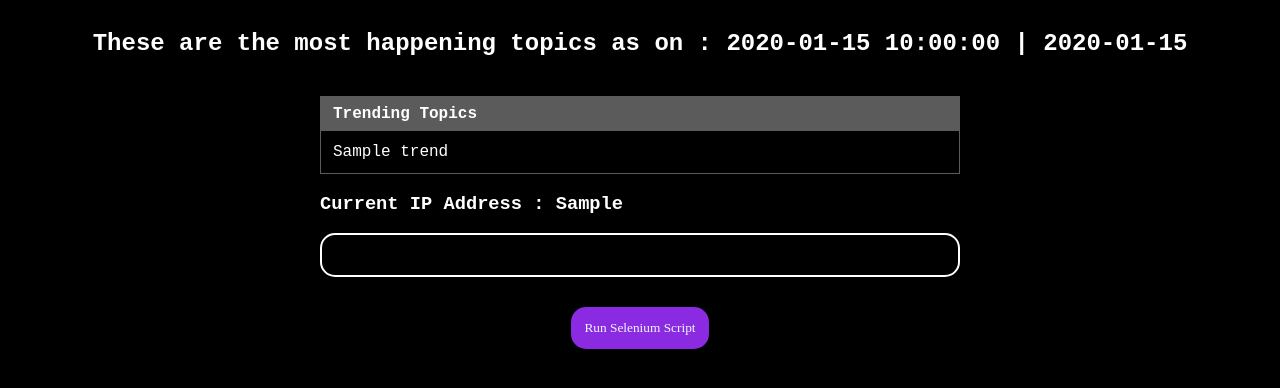
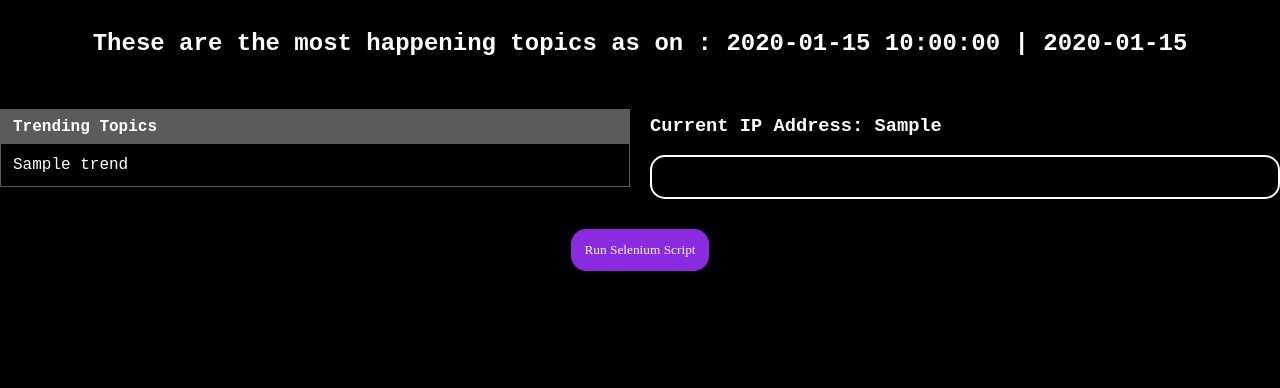
Before and after one commit to Adrin007/X-Scrapper, a Flask app: template templates/trends.html in a window 1280 px wide. Shown: the top 388 px of the page. Run offline with Flask 3, Linux system fonts and the light colour scheme; the template is opened without the code that fills it: most values are stand-ins (such as "Sample title", 1, 10 or a date in 2020).

Commit message:
Final Fix

```diff
--- a/scrapper.py
+++ b/scrapper.py
@@ -22,8 +22,7 @@ def scrapper():
     chrome_options.add_argument("--no-sandbox")
     chrome_options.add_argument("--disable-dev-shm-usage")
     chrome_options.add_argument("--disable-gpu")
-    chrome_options.binary_location = "/usr/bin/google-chrome"
-    driver = webdriver.Chrome(service= Service(ChromeDriverManager().install()),options=chrome_options)
+    driver = webdriver.Chrome(service= Service(ChromeDriverManager().install()))
     try:
         driver.get(website)
         usernameField = WebDriverWait(driver, 20).until(
--- a/templates/trends.html
+++ b/templates/trends.html
@@ -1,17 +1,24 @@
 <!DOCTYPE html>
 <html lang="en">
+
 <head>
     <meta charset="UTF-8">
     <meta name="viewport" content="width=device-width, initial-scale=1.0">
     <title>Trends</title>
 </head>
-<body style="margin: 0; height: 100%; font-family: 'Courier New', Courier, monospace; background-color: black; color: white;">
+
+<body
+    style="margin: 0; height: 100%; font-family: 'Courier New', Courier, monospace; background-color: black; color: white;">
     <div style="display: flex; flex-direction: column; justify-content: center;align-items: center;">
         <div>
-            <h3 style="font-size: x-large; font-weight: 700; margin-top: 30px;">These are the most happening topics as on : {{insertedDate}} | {{insertedtime}}</h3>
+            <h3 style="font-size: x-large; font-weight: 700; margin-top: 30px;">These are the most happening topics as
+                on : {{insertedDate}} | {{insertedtime}}</h3>
         </div>
-        <div style="width: 50%;">
-            <table style="width:100%; border-collapse: collapse; font-size: 16px; background-color: #767676; border: 1px solid #5b5b5b; margin-top: 15px;">
+        <div style="display: grid; grid-template-columns: 1fr 1fr; gap: 20px; width: 100%; margin-top: 15px; align-items: center; justify-content: center; margin-right: 30px; margin-left: 30px;">
+            <!-- Left Section -->
+            <div style="width: 100%;">
+                <table
+                    style="width: 100%; border-collapse: collapse; font-size: 16px; background-color: #767676; border: 1px solid #5b5b5b;">
                     <thead>
                         <tr style="background-color: #5b5b5b; text-align: left;">
                             <th style="padding: 8px 12px;">Trending Topics</th>
@@ -19,22 +26,36 @@
                     </thead>
                     <tbody>
                         {% for trend in insertedTrends %}
-                        <tr style="cursor: pointer; background-color: #000000;padding: 5px;"
+                        <tr style="cursor: pointer; background-color: #000000; padding: 5px;"
                             onmouseover="this.style.backgroundColor='#3C3D37';"
-                            onmouseout="this.style.backgroundColor='#000000'">
-                            <td style="padding: 12px 12px; border-bottom: 1px solid #5b5b5b; color: white;">{{ trend }}</td>
+                            onmouseout="this.style.backgroundColor='#000000';">
+                            <td style="padding: 12px 12px; border-bottom: 1px solid #5b5b5b; color: white;">{{ trend }}
+                            </td>
                         </tr>
                         {% endfor %}
                     </tbody>
                 </table>
-            <h3 style="align-items: start;">Current IP Address : {{ip}}</h3>
-            <div style="background-color: #000; color: #fff; padding: 20px; border-radius: 15px; overflow-x: auto;border: 2px solid white;">
-                <div style="font-family: 'Courier New', Courier, monospace; white-space: pre-wrap; word-wrap: break-word; color: #e0e0e0; margin-top: -220px; margin-bottom: -20px;">{{rawData | safe}}</div>
+            </div>
+
+            <!-- Right Section -->
+            <div style="width: 100%;">
+                <h3 style="align-items: start;">Current IP Address: {{ ip }}</h3>
+                <div
+                    style="background-color: #000; color: #fff; padding: 20px; border-radius: 15px; overflow-x: auto; border: 2px solid white;">
+                    <div
+                        style="font-family: 'Courier New', Courier, monospace; white-space: pre-wrap; word-wrap: break-word; color: #e0e0e0; margin-top: -220px;margin-bottom: -100px;">
+                        {{ rawData | safe }}
                     </div>
                 </div>
+            </div>
+        </div>
+
         <form action="/trends" method="POST" style="margin-top: 30px; margin-bottom: 30px;">
-            <button type="submit" style="background-color: blueviolet; padding: 13px; border-radius: 15px; color: aliceblue; border: none; cursor: pointer; font-family: 'Times New Roman', Times, serif;">Run Selenium Script</button>
+            <button type="submit"
+                style="background-color: blueviolet; padding: 13px; border-radius: 15px; color: aliceblue; border: none; cursor: pointer; font-family: 'Times New Roman', Times, serif;">Run
+                Selenium Script</button>
         </form>
     </div>
 </body>
+
 </html>
```
Also changed, not shown: 1 other file. Lines whose indentation alone changed are shown as unchanged.
